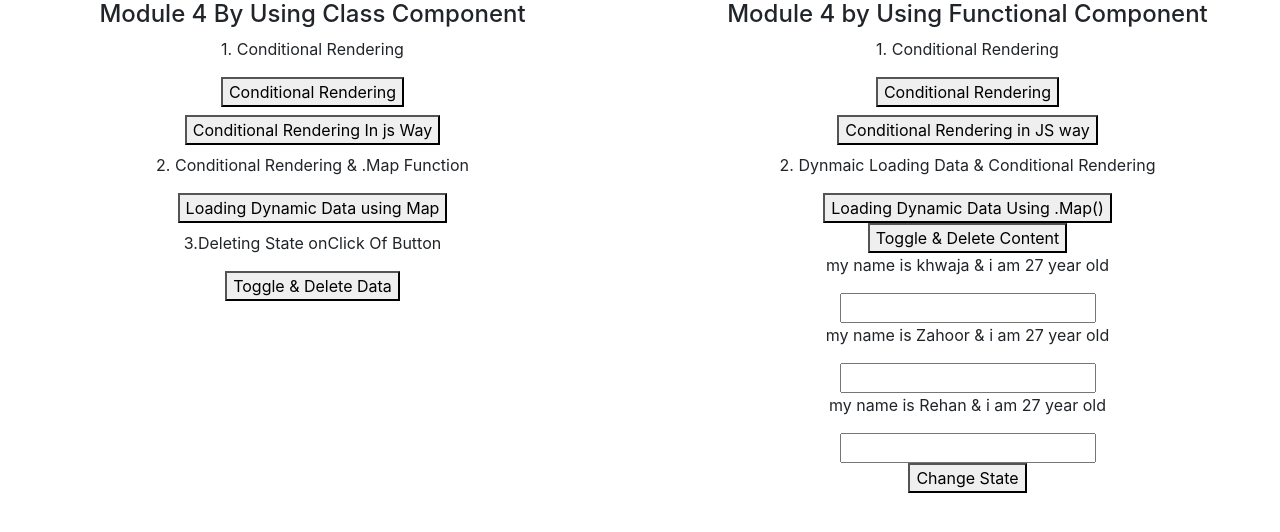
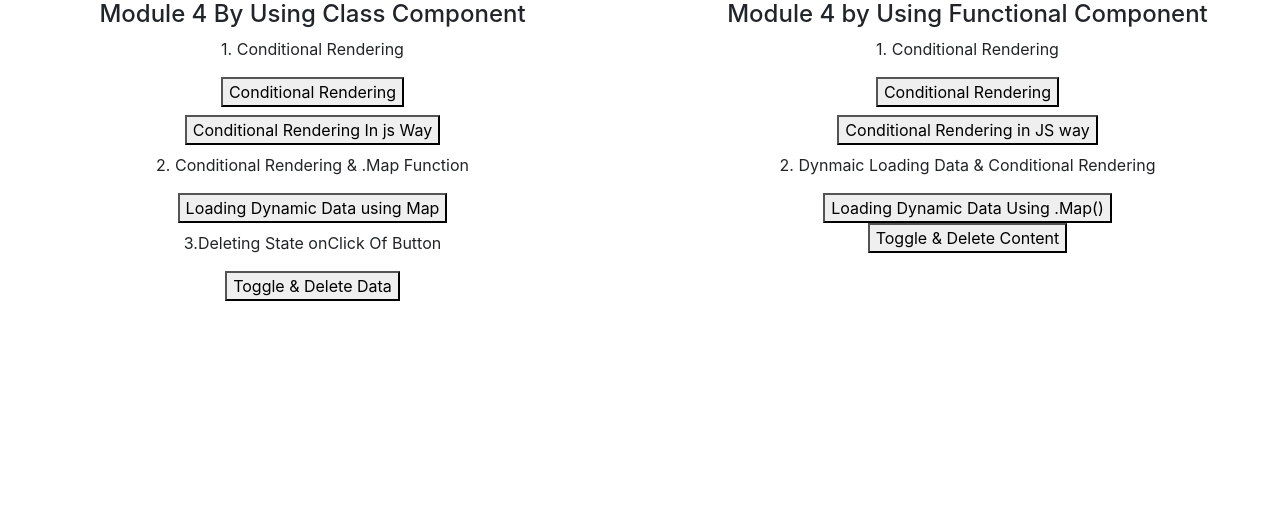
Before and after one commit to HusnainK721/my-first-app, a React (Create React App) app: page / in a window 1280 px wide. Shown: the top 532 px of the page. Built offline with nearby package versions, Linux system fonts and the light colour scheme.

Commit message:
impl toggling

```diff
--- a/src/Component/Module-4-ListAndConditional/ListAndConditionalFunctional/D-DeletingState/DeletingStateParentF.jsx
+++ b/src/Component/Module-4-ListAndConditional/ListAndConditionalFunctional/D-DeletingState/DeletingStateParentF.jsx
@@ -1,6 +1,7 @@
 import React, { useState } from "react";
 import { DeletingStateChildF } from "./DeletingStateChildF";
 export const DeletingStateParentF = () => {
+  const [showPerson, setShowPerson] = useState(false);
   const [personData, setPersonData] = useState({
     person: [
       { name: "khwaja", age: 27 },
@@ -18,11 +19,12 @@ export const DeletingStateParentF = () => {
     });
   };
   const toggleNameHandler = () => {
-    setPersonData(!personData);
+    setShowPerson(!showPerson);
   };
   return (
     <div>
       <button onClick={toggleNameHandler}>Toggle & Delete Content</button>
+      {showPerson && (
         <div>
           {personData.person.map((item) => {
             return (
@@ -36,6 +38,7 @@ export const DeletingStateParentF = () => {
           })}
           <button onClick={switchNameHandler}>Change State</button>
         </div>
+      )}
     </div>
   );
 };
```
Also changed, not shown: 1 other file (tests, documents, lock files or other folders). Lines whose indentation alone changed are shown as unchanged.
